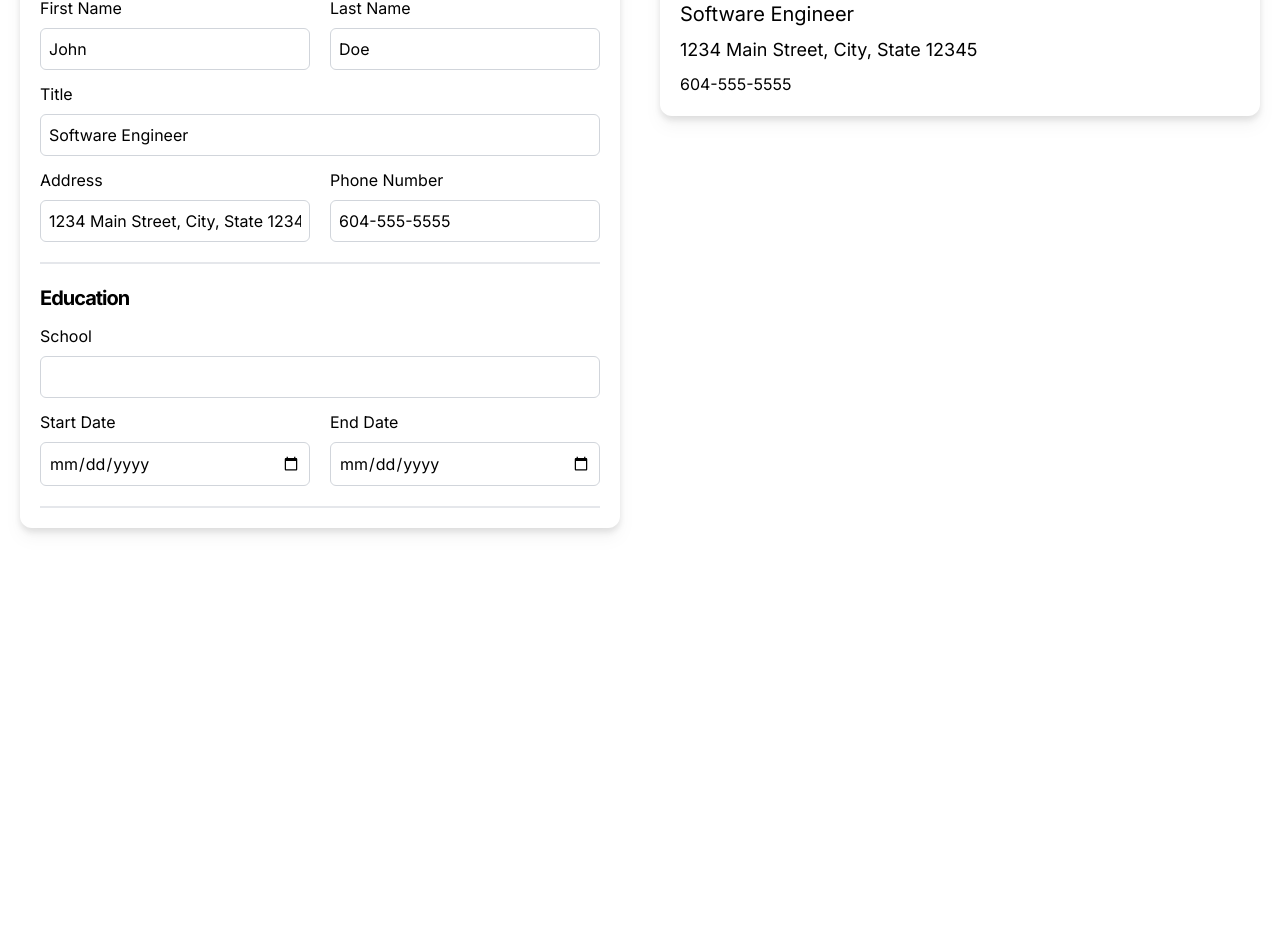
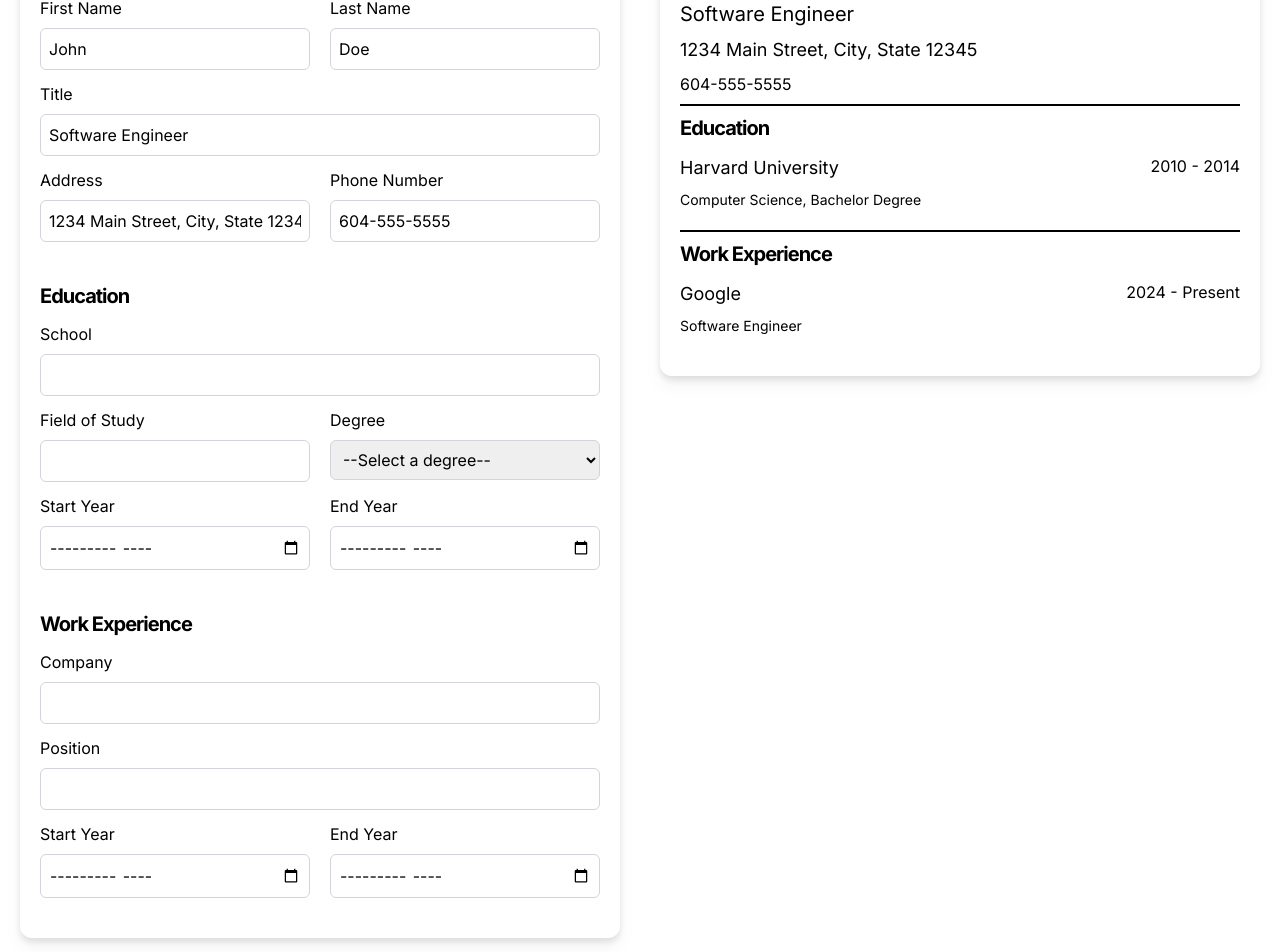
Before and after one commit to michaeleii/resumecraft, a React (Vite) app: page / in a window 1280 px wide. Shown: the part 220-1172 px from the top of the page. Before the commit the page ends 800 px from the top, so only its background shows below. Built offline with nearby package versions, Linux system fonts and the light colour scheme.

Commit message:
Add education and work to resume ui

```diff
--- /dev/null
+++ b/src/components/Education.tsx
@@ -0,0 +1,15 @@
+function Education() {
+  return (
+    <div className="mt-2 flex flex-col  gap-3 border-b-2 border-black pb-5">
+      <h3 className="text-xl font-bold tracking-tighter">Education</h3>
+      <div className="flex flex-col gap-2">
+        <div className="flex justify-between">
+          <h4 className="text-lg">Harvard University</h4>
+          <p>2010 - 2014</p>
+        </div>
+        <p className="text-sm">Computer Science, Bachelor Degree</p>
+      </div>
+    </div>
+  );
+}
+export default Education;
--- a/src/components/Form.tsx
+++ b/src/components/Form.tsx
@@ -28,7 +28,7 @@ function Form() {
     <div className="p-5">
       <form className="rounded-xl bg-white p-5 drop-shadow-lg">
         <div className="flex flex-col gap-5">
-          <div className="flex flex-col gap-3 border-b-2 pb-5">
+          <div className="flex flex-col gap-3  pb-5">
             <h3 className="text-xl font-bold tracking-tighter">
               Personal Information
             </h3>
@@ -68,7 +68,7 @@ function Form() {
                 value={title}
               />
             </div>
-            <div className="grid grid-cols-2 gap-5">
+            <div className="grid grid-cols-1 gap-5 xl:grid-cols-2">
               <div className="flex flex-col gap-2">
                 <label htmlFor="address">Address</label>
                 <input
@@ -93,7 +93,7 @@ function Form() {
               </div>
             </div>
           </div>
-          <div className="flex flex-col gap-3 border-b-2 pb-5">
+          <div className="flex flex-col gap-3  pb-5">
             <h3 className="text-xl font-bold tracking-tighter">Education</h3>
             <div className="flex flex-col gap-2">
               <label htmlFor="school">School</label>
@@ -106,18 +106,89 @@ function Form() {
             </div>
             <div className="grid grid-cols-2 gap-5">
               <div className="flex flex-col gap-2">
-                <label htmlFor="startDate">Start Date</label>
+                <label htmlFor="field">Field of Study</label>
                 <input
-                  type="date"
+                  type="text"
+                  className="rounded-md border border-gray-300 p-2 outline-none focus:border-blue-500"
+                  name="field"
+                  id="field"
+                />
+              </div>
+              <div className="flex flex-col gap-2">
+                <label htmlFor="degree">Degree</label>
+                <select
+                  name="degree"
+                  id="degree"
+                  className="rounded-md border border-gray-300 p-2 outline-none focus:border-blue-500"
+                >
+                  <option value="">--Select a degree--</option>
+                  <option value="highschool">High School</option>
+                  <option value="certificate">Certificate</option>
+                  <option value="diploma">Diploma</option>
+                  <option value="associate">Associate</option>
+                  <option value="bachelor">Bachelor</option>
+                  <option value="master">Master</option>
+                  <option value="doctorate">Doctorate</option>
+                </select>
+              </div>
+            </div>
+            <div className="grid grid-cols-2 gap-5">
+              <div className="flex flex-col gap-2">
+                <label htmlFor="startDate">Start Year</label>
+                <input
+                  type="month"
                   className="rounded-md border border-gray-300 p-2 outline-none focus:border-blue-500"
                   name="startDate"
                   id="startDate"
                 />
               </div>
               <div className="flex flex-col gap-2">
-                <label htmlFor="endDate">End Date</label>
+                <label htmlFor="endDate">End Year</label>
                 <input
-                  type="date"
+                  type="month"
+                  className="rounded-md border border-gray-300 p-2 outline-none focus:border-blue-500"
+                  name="endDate"
+                  id="endDate"
+                />
+              </div>
+            </div>
+          </div>
+          <div className="flex flex-col gap-3  pb-5">
+            <h3 className="text-xl font-bold tracking-tighter">
+              Work Experience
+            </h3>
+            <div className="flex flex-col gap-2">
+              <label htmlFor="company">Company</label>
+              <input
+                type="text"
+                className="rounded-md border border-gray-300 p-2 outline-none focus:border-blue-500"
+                name="company"
+                id="company"
+              />
+            </div>
+            <div className="flex flex-col gap-2">
+              <label htmlFor="position">Position</label>
+              <input
+                type="text"
+                className="rounded-md border border-gray-300 p-2 outline-none focus:border-blue-500"
+                name="position"
+                id="position"
+              />
+            </div>
+            <div className="grid grid-cols-2 gap-5">
+              <div className="flex flex-col gap-2">
+                <label htmlFor="startDate">Start Year</label>
+                <input
+                  type="month"
+                  className="rounded-md border border-gray-300 p-2 outline-none focus:border-blue-500"
+                  name="startDate"
+                  id="startDate"
+                />
+              </div>
+              <div className="flex flex-col gap-2">
+                <label htmlFor="endDate">End Year</label>
+                <input
+                  type="month"
                   className="rounded-md border border-gray-300 p-2 outline-none focus:border-blue-500"
                   name="endDate"
                   id="endDate"
--- a/src/components/Resume.tsx
+++ b/src/components/Resume.tsx
@@ -1,10 +1,14 @@
 import ResumeHeader from "./ResumeHeader";
+import Education from "./Education";
+import Work from "./Work";
 
 function Resume() {
   return (
     <div className="p-5">
       <div className="rounded-xl bg-white p-5 drop-shadow-lg">
         <ResumeHeader />
+        <Education />
+        <Work />
       </div>
     </div>
   );
--- a/src/components/ResumeHeader.tsx
+++ b/src/components/ResumeHeader.tsx
@@ -13,7 +13,7 @@ function ResumeHeader() {
     shallow
   );
   return (
-    <header className="flex flex-col gap-2">
+    <header className="flex flex-col gap-2 border-b-2 border-black pb-2">
       <h1 className="text-3xl font-bold">
         {fname} {lname}
       </h1>
--- /dev/null
+++ b/src/components/Work.tsx
@@ -0,0 +1,15 @@
+function Work() {
+  return (
+    <div className="mt-2 flex flex-col  gap-3 pb-5">
+      <h3 className="text-xl font-bold tracking-tighter">Work Experience</h3>
+      <div className="flex flex-col gap-2">
+        <div className="flex justify-between">
+          <h4 className="text-lg">Google</h4>
+          <p>2024 - Present</p>
+        </div>
+        <p className="text-sm">Software Engineer</p>
+      </div>
+    </div>
+  );
+}
+export default Work;
```
